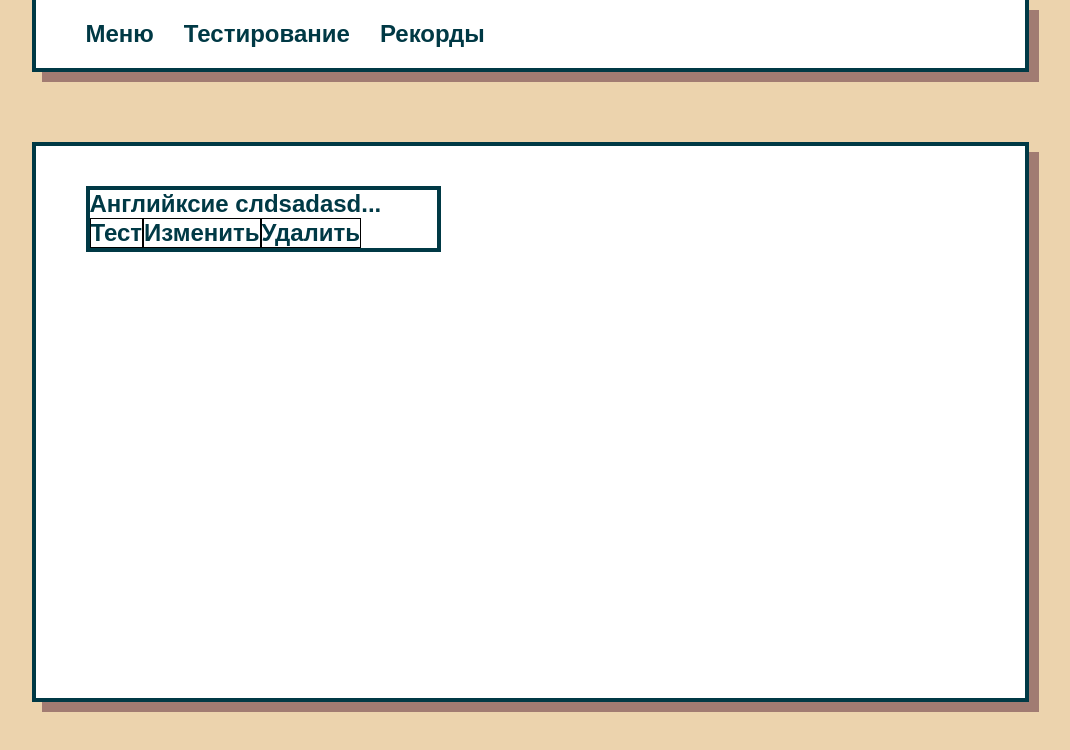
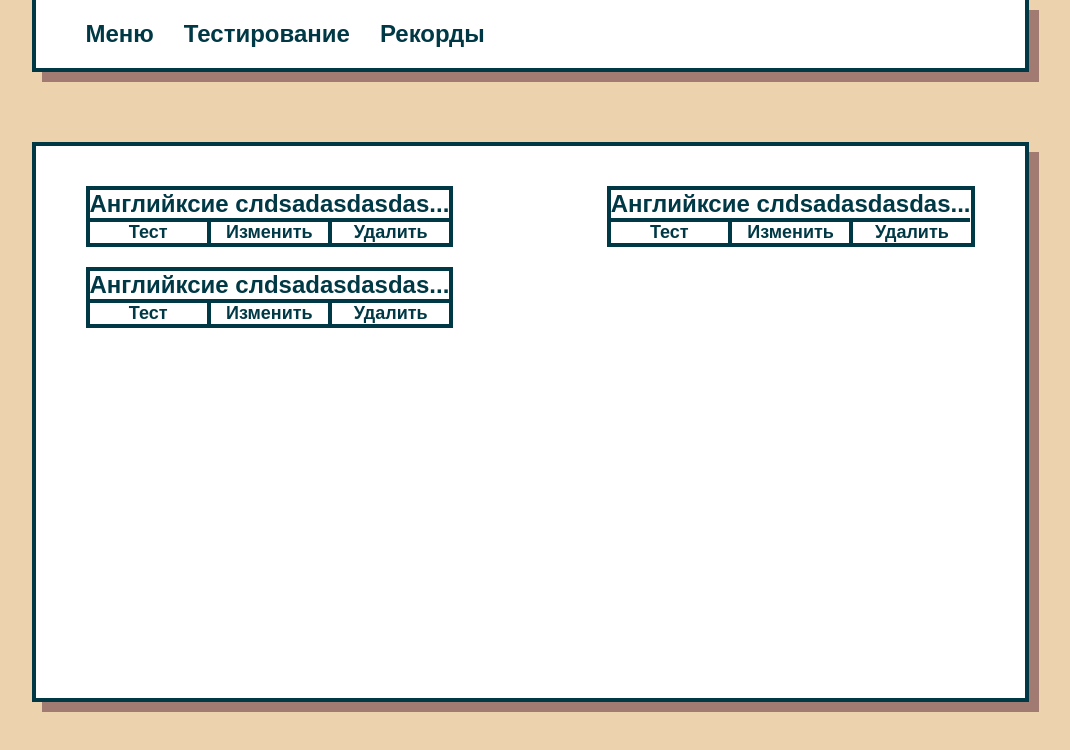
Before and after one commit to tiMURtSE/typing-app, a React (Create React App) app: page / in a window 1280 px wide. Shown: the top 750 px of the page, without its empty margins (110-1180 px from the left). Built offline with nearby package versions, Linux system fonts and the light colour scheme.

Commit message:
я чмо

```diff
--- a/src/components/ModalWindow.jsx
+++ b/src/components/ModalWindow.jsx
@@ -29,12 +29,13 @@ const ModalWindow = ({ isVisible, closeModal }) => {
     return (
         <StyledModalWidnow>
             <div className='inner-window'>
-                <span className='inner-window__label'>{result.date ? "Результат!" : "Готовы?"}</span>
+                {/* <span className='inner-window__label'>{result.date ? "Результат!" : "Готовы?"}</span> */}
 
-                {result.date ? <TestingStats result={result}/> : null}
+                {/* {result.date ? <TestingStats result={result}/> : null} */}
 
                 <Button
-                    action={result.date ? leaveTestingPage : startTesting}
+                    // action={result.date ? leaveTestingPage : startTesting}
+                    action={closeModal}
                 >
                     OK
                 </Button>
--- a/src/components/UserText.jsx
+++ b/src/components/UserText.jsx
@@ -1,19 +1,18 @@
 import React from 'react';
 import StyledUserText from './styles/UserText.styled';
 
-const UserText = () => {
-
+const UserText = ({ action }) => {
     const title = 'Английксие слdsadasdasdasdasdsaasdasdassова';
 
     return (
         <StyledUserText>
             <div className='text'>
-                {title.slice(0, 20) + '...'}
+                {title.slice(0, 25) + '...'}
             </div>
 
-            <div>
+            <div className='buttons'>
                 <button type='button'>Тест</button>
-                <button type='button'>Изменить</button>
+                <button onClick={() => action()} type='button'>Изменить</button>
                 <button type='button'>Удалить</button>
             </div>
         </StyledUserText>
--- a/src/components/styles/TextBox.styled.js
+++ b/src/components/styles/TextBox.styled.js
@@ -24,6 +24,13 @@ const StyledTextBox = styled.div`
         border: none;
         border-collapse: collapse;
     }
+
+    & .user-text-wrapper {
+        display: flex;
+        justify-content: space-between;
+        flex-wrap: wrap;
+        row-gap: 20px;
+    }
 `
 
 export default StyledTextBox;
--- a/src/components/styles/UserText.styled.js
+++ b/src/components/styles/UserText.styled.js
@@ -1,13 +1,30 @@
 import styled from "styled-components";
 
 const StyledUserText = styled.div`
-    width: 40%;
-
     border: 4px solid var(--dark);
 
     & .text {
         overflow-x: scroll;
     }
+
+    & .buttons {
+        display: flex;
+
+        font-size: 18px;
+    }
+
+    & button {
+        flex: 1 1 0;
+
+        border: 0;
+        border-top: 4px solid var(--dark);
+        border-right: 4px solid var(--dark);
+        cursor: pointer;
+    }
+
+    & button:last-child {
+        border-right: 0;
+    }
 `
 
 export default StyledUserText;
--- a/src/pages/Menu.jsx
+++ b/src/pages/Menu.jsx
@@ -1,12 +1,21 @@
-import React from 'react';
+import React, { useState } from 'react';
+import ModalWindow from '../components/ModalWindow';
 
 import StyledTextBox from '../components/styles/TextBox.styled';
 import UserText from '../components/UserText';
 
 const Menu = () => {
+    const [isModalActive, setIsModalActive] = useState(false);
+
     return (
         <StyledTextBox>
-            <UserText />
+            <div className='user-text-wrapper'>
+                <UserText action={() => setIsModalActive(true)} />
+                <UserText />
+                <UserText />
+            </div>
+
+            <ModalWindow isVisible={isModalActive} closeModal={() => setIsModalActive(false)}/>
         </StyledTextBox>
     );
 };
```
Also changed, not shown: src/components/UserTextModalWindow.jsx (added, +15 -0 lines), src/components/styles/UserTextModalWindow.styled.js (added, +7 -0 lines).
